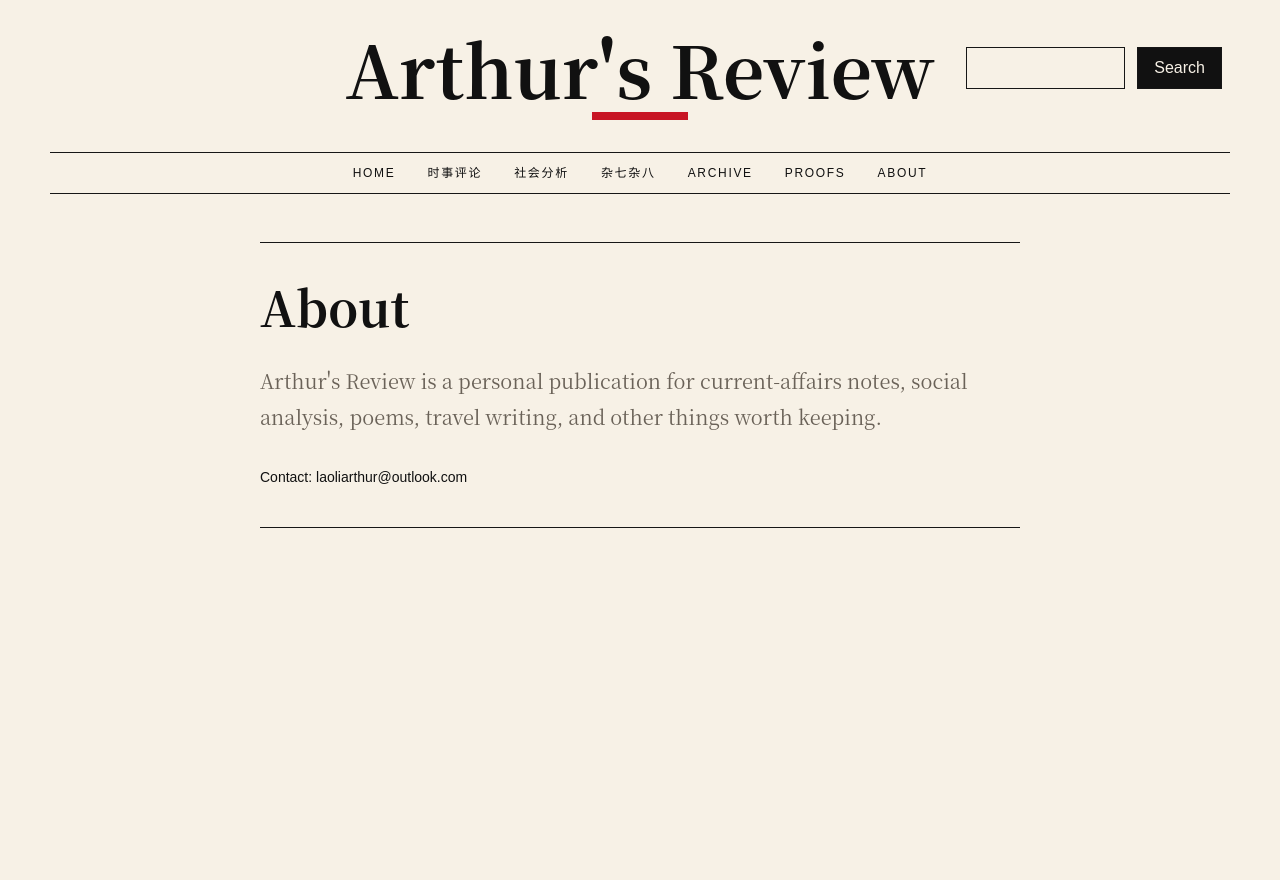
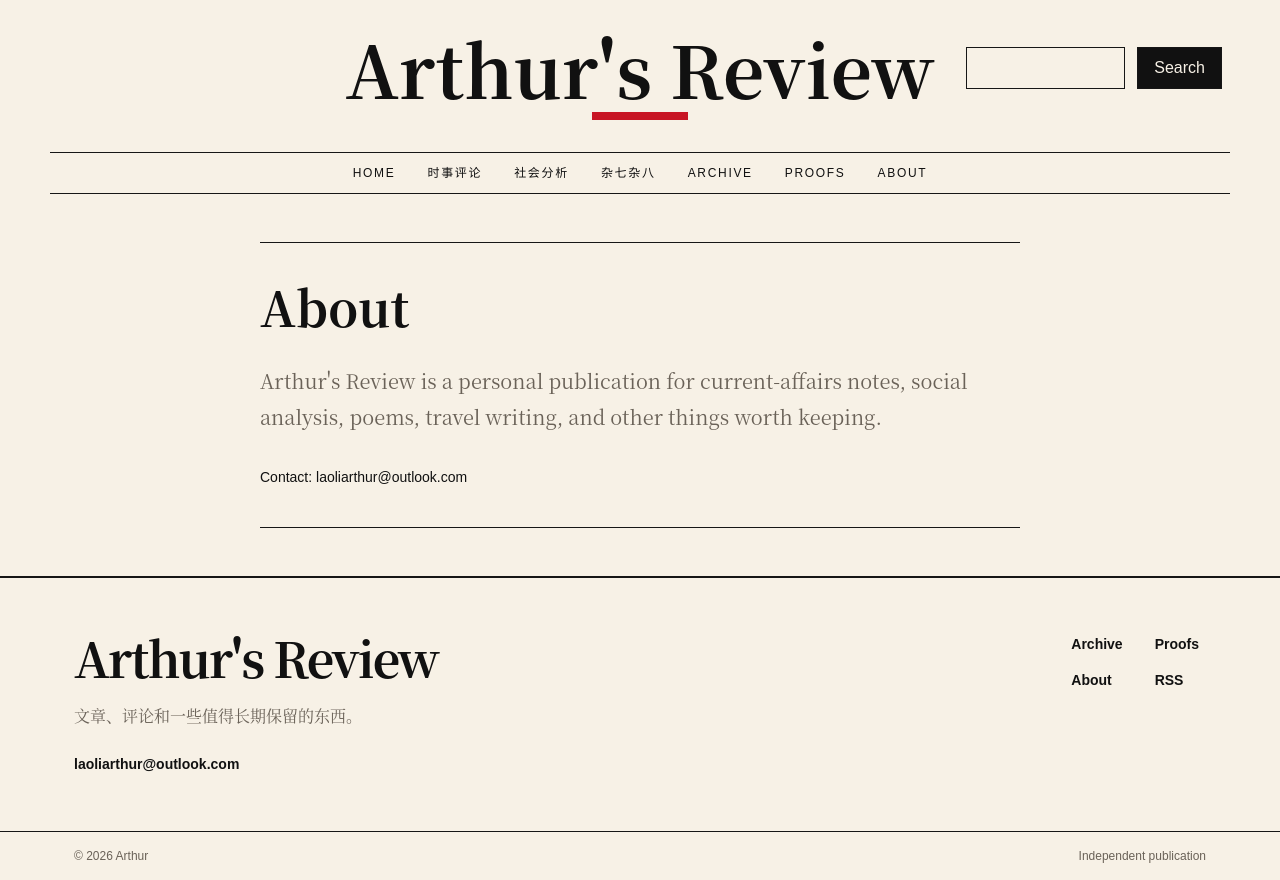
Before and after one commit to arthurlee116/arthurs-review-main, a Next.js app: page /about in a window 1280 px wide. Before the commit the page ends 800 px from the top, so only its background shows below. Built offline with nearby package versions, Linux system fonts and the light colour scheme; no server answers; the database is empty.

Commit message:
feat: add discovery metadata and social cards

```diff
--- a/src/app/_publicShell.tsx
+++ b/src/app/_publicShell.tsx
@@ -1,6 +1,7 @@
 import { Masthead } from "@/components/Masthead";
 import { ContactNotice } from "@/components/ContactNotice";
 import { PublicNav } from "@/components/PublicNav";
+import { PublicFooter } from "@/components/PublicFooter";
 
 export function PublicShell({
   children,
@@ -12,11 +13,12 @@ export function PublicShell({
   noticePlacement?: "beforeNav";
 }) {
   return (
-    <div>
+    <div className="flex min-h-[100dvh] flex-col">
       <Masthead headingLevel={mastheadHeadingLevel} />
       {noticePlacement === "beforeNav" ? <ContactNotice className="container mt-7" /> : null}
       <PublicNav />
-      {children}
+      <div className="flex-1">{children}</div>
+      <PublicFooter />
     </div>
   );
 }
--- a/src/app/layout.tsx
+++ b/src/app/layout.tsx
@@ -1,4 +1,5 @@
 import type { Metadata } from "next";
+import { socialImageUrl } from "@/lib/metadata";
 import { absoluteUrl } from "@/lib/seo";
 import "./globals.css";
 
@@ -9,6 +10,25 @@ export const metadata: Metadata = {
     template: "%s | Arthur's Review",
   },
   description: "Arthur's Review, a personal intellectual publication.",
+  alternates: {
+    types: {
+      "application/rss+xml": absoluteUrl("/feed.xml"),
+    },
+  },
+  openGraph: {
+    title: "Arthur's Review",
+    description: "Arthur's Review, a personal intellectual publication.",
+    url: absoluteUrl("/"),
+    siteName: "Arthur's Review",
+    type: "website",
+    images: [{ url: socialImageUrl("Arthur's Review", "Independent publication"), alt: "Arthur's Review" }],
+  },
+  twitter: {
+    card: "summary_large_image",
+    title: "Arthur's Review",
+    description: "Arthur's Review, a personal intellectual publication.",
+    images: [{ url: socialImageUrl("Arthur's Review", "Independent publication"), alt: "Arthur's Review" }],
+  },
 };
 
 export default function RootLayout({
--- /dev/null
+++ b/src/app/og/route.tsx
@@ -0,0 +1,56 @@
+import { ImageResponse } from "next/og";
+
+const size = { width: 1200, height: 630 };
+
+function copy(request: Request) {
+  const url = new URL(request.url);
+  const title = (url.searchParams.get("title")?.trim() || "Arthur's Review").slice(0, 90);
+  const kicker = (url.searchParams.get("kicker")?.trim() || "Independent publication").slice(0, 48);
+  return { title, kicker };
+}
+
+export function GET(request: Request) {
+  const { title, kicker } = copy(request);
+  const fontSize = title.length > 56 ? 62 : title.length > 32 ? 74 : 88;
+
+  return new ImageResponse(
+    (
+      <div
+        style={{
+          width: "100%",
+          height: "100%",
+          display: "flex",
+          flexDirection: "column",
+          justifyContent: "space-between",
+          position: "relative",
+          overflow: "hidden",
+          background: "#f7f1e6",
+          color: "#111111",
+          padding: "58px 70px 54px",
+          fontFamily: "serif",
+        }}
+      >
+        <div style={{ position: "absolute", top: 0, left: 0, width: 22, height: "100%", background: "#c81524" }} />
+        <div style={{ position: "absolute", top: 48, right: 70, width: 176, height: 10, background: "#c81524" }} />
+
+        <div style={{ display: "flex", alignItems: "center", justifyContent: "space-between", fontFamily: "Arial", fontSize: 24, fontWeight: 700 }}>
+          <span>{kicker}</span>
+          <span>ARTHUR&apos;S REVIEW</span>
+        </div>
+
+        <div style={{ display: "flex", maxWidth: 1040, fontSize, fontWeight: 700, lineHeight: 1.05, letterSpacing: "-0.035em" }}>{title}</div>
+
+        <div style={{ display: "flex", alignItems: "center", justifyContent: "space-between", borderTop: "3px solid #111111", paddingTop: 24, fontFamily: "Arial", fontSize: 22 }}>
+          <span>blog.leesaitool.com</span>
+          <span>Articles, commentary, and things worth keeping.</span>
+        </div>
+      </div>
+    ),
+    {
+      ...size,
+      headers: {
+        "Cache-Control": "public, max-age=86400, stale-while-revalidate=604800",
+      },
+    },
+  );
+}
--- a/src/app/sitemap.ts
+++ b/src/app/sitemap.ts
@@ -6,7 +6,7 @@ import { listCachedPublishedArticles } from "@/lib/services/public-content";
 
 export default async function sitemap(): Promise<MetadataRoute.Sitemap> {
   await connection();
-  const staticPages = ["/", "/commentary", "/society", "/misc", "/about", "/search"];
+  const staticPages = ["/", "/commentary", "/society", "/misc", "/archive", "/proofs", "/about", "/search"];
   const articles = await listCachedPublishedArticles();
   return [
     ...staticPages.map((path) => ({ url: absoluteUrl(path) })),
--- /dev/null
+++ b/src/components/PublicFooter.tsx
@@ -0,0 +1,31 @@
+import Link from "next/link";
+import type { Route } from "next";
+
+export function PublicFooter() {
+  return (
+    <footer className="mt-auto border-t-2 border-[var(--rule)]" role="contentinfo">
+      <div className="container grid gap-10 py-10 md:grid-cols-[1.35fr_0.65fr] md:py-14">
+        <div className="max-w-2xl">
+          <p className="text-4xl font-bold leading-none tracking-[-0.04em] md:text-5xl">Arthur&apos;s Review</p>
+          <p className="mt-5 max-w-[52ch] text-base leading-7 text-[var(--muted)]">文章、评论和一些值得长期保留的东西。</p>
+          <a className="sans mt-6 inline-block text-sm font-bold underline decoration-[var(--accent)] decoration-2 underline-offset-4" href="mailto:laoliarthur@outlook.com">
+            laoliarthur@outlook.com
+          </a>
+        </div>
+
+        <nav className="sans grid grid-cols-2 content-start gap-x-8 gap-y-4 text-sm font-bold md:justify-self-end" aria-label="Footer">
+          <Link href={"/archive" as Route}>Archive</Link>
+          <Link href={"/proofs" as Route}>Proofs</Link>
+          <Link href="/about">About</Link>
+          <Link href="/feed.xml">RSS</Link>
+        </nav>
+      </div>
+      <div className="border-t border-[var(--rule)]">
+        <div className="container sans flex flex-wrap justify-between gap-3 py-4 text-xs text-[var(--muted)]">
+          <span>© {new Date().getUTCFullYear()} Arthur</span>
+          <span>Independent publication</span>
+        </div>
+      </div>
+    </footer>
+  );
+}
--- a/src/lib/metadata.ts
+++ b/src/lib/metadata.ts
@@ -1,5 +1,5 @@
 import type { Metadata } from "next";
-import type { CategoryId } from "@/lib/content/categories";
+import { categoryLabel, type CategoryId } from "@/lib/content/categories";
 import { articlePath } from "@/lib/content/urls";
 import { uploadPublicPath } from "@/lib/media/paths";
 import type { Article } from "@/lib/services/articles";
@@ -8,21 +8,28 @@ import { absoluteUrl } from "@/lib/seo";
 const siteName = "Arthur's Review";
 const defaultDescription = "Arthur's Review, a personal intellectual publication.";
 
+export function socialImageUrl(title: string, kicker = siteName) {
+  const params = new URLSearchParams({ title, kicker });
+  return absoluteUrl(`/og?${params.toString()}`);
+}
+
 export function publicPageMetadata({
   title,
   description = defaultDescription,
   path,
   imagePath,
+  kicker,
   type = "website",
 }: {
   title: string;
   description?: string;
   path: string;
   imagePath?: string | null;
+  kicker?: string;
   type?: "website" | "article";
 }): Metadata {
   const url = absoluteUrl(path);
-  const image = imagePath ? absoluteUrl(uploadPublicPath(imagePath)) : undefined;
+  const image = imagePath ? absoluteUrl(uploadPublicPath(imagePath)) : socialImageUrl(title, kicker);
   return {
     title,
     description,
@@ -35,7 +42,13 @@ export function publicPageMetadata({
       url,
       siteName,
       type,
-      images: image ? [{ url: image, alt: title }] : undefined,
+      images: [{ url: image, alt: title }],
+    },
+    twitter: {
+      card: "summary_large_image",
+      title,
+      description,
+      images: [{ url: image, alt: title }],
     },
   };
 }
@@ -49,6 +62,7 @@ export function articleMetadata(article: Article, lang?: string): Metadata {
     description,
     path: articlePath(article.category, article.slug),
     imagePath: article.coverImagePath,
+    kicker: categoryLabel(article.category),
     type: "article",
   });
 }
```
Also changed, not shown: 2 other files (tests, documents, lock files or other folders).
